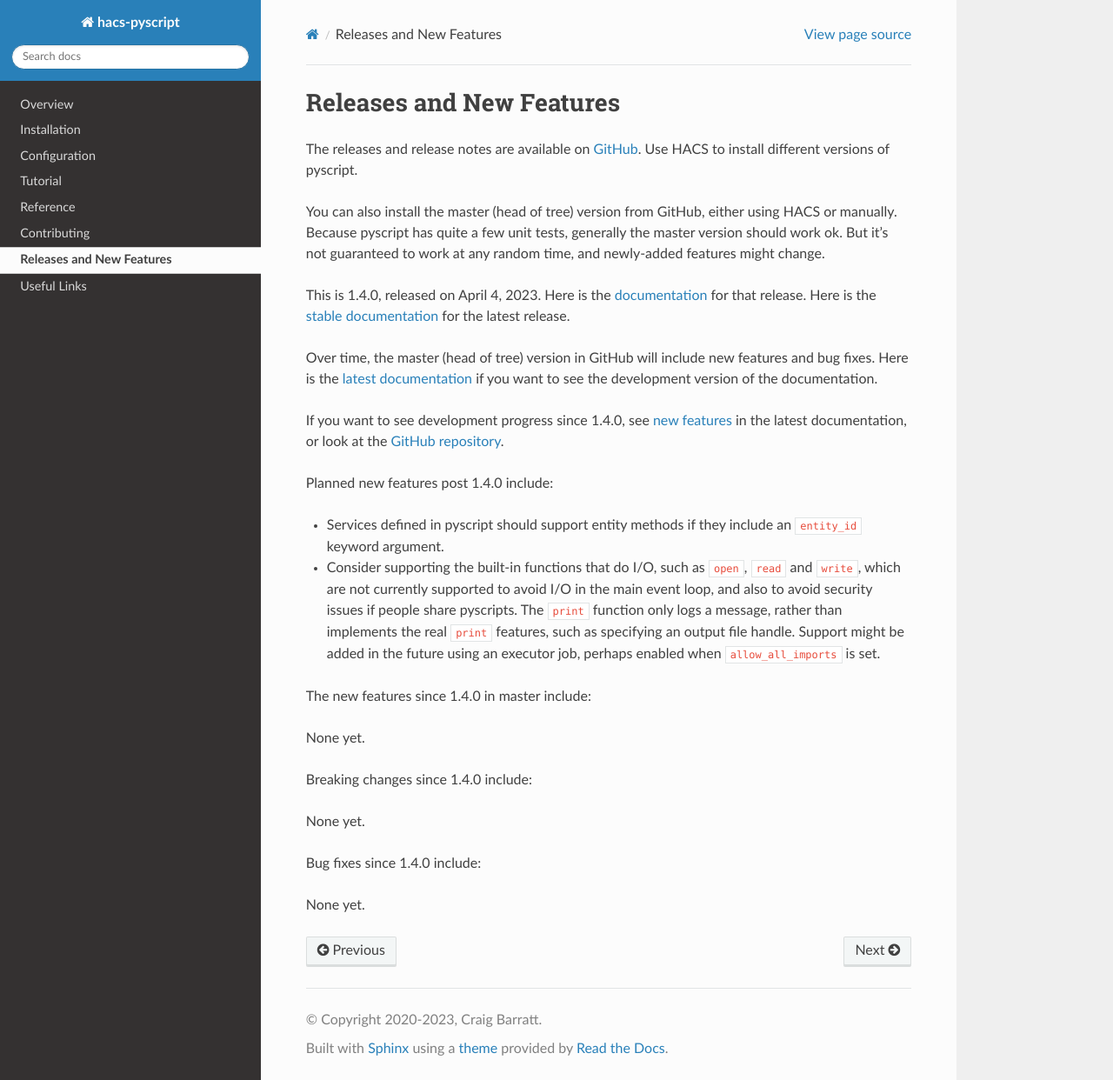
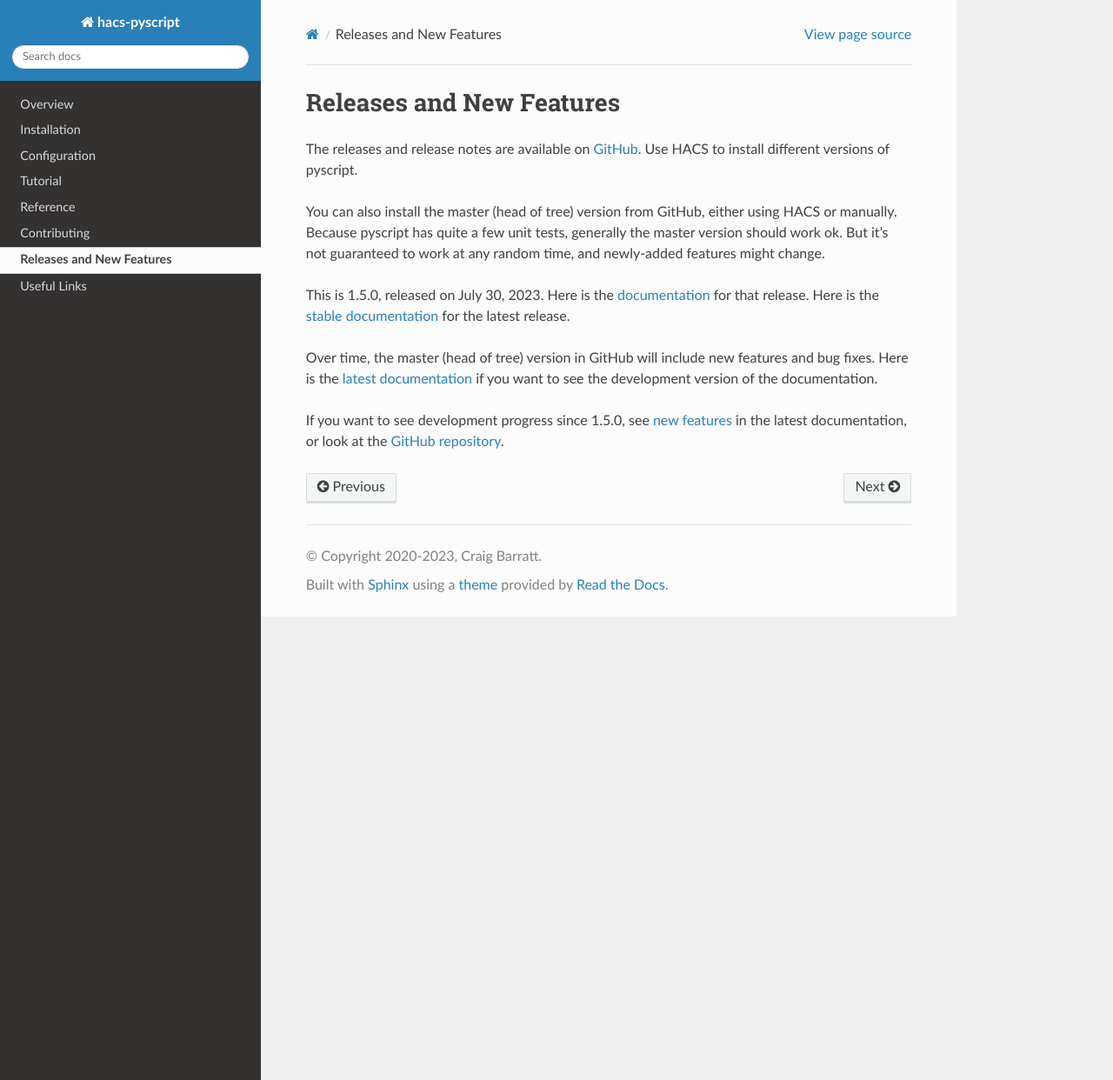
Before and after one commit to custom-components/pyscript, a Sphinx documentation site: the page built from docs/new_features.rst, in a window 1280 px wide and 1242 px high. Shown: the whole window at 87% size. Built offline with Sphinx 7.4.7 and the Read the Docs theme 2.0.0, drawn with Linux system fonts in a browser that asks for light colours.

```diff
--- a/docs/conf.py
+++ b/docs/conf.py
@@ -23,7 +23,7 @@ copyright = '2020-2023, Craig Barratt'
 author = 'Craig Barratt'
 
 # The full version, including alpha/beta/rc tags
-release = '1.4.0'
+release = '1.5.0'
 
 master_doc = 'index'
 
--- a/docs/new_features.rst
+++ b/docs/new_features.rst
@@ -8,8 +8,8 @@ You can also install the master (head of tree) version from GitHub, either using
 Because pyscript has quite a few unit tests, generally the master version should work ok. But it's not
 guaranteed to work at any random time, and newly-added features might change.
 
-This is 1.4.0, released on April 4, 2023.  Here is the `documentation
-<https://hacs-pyscript.readthedocs.io/en/1.4.0>`__ for that release.  Here is the
+This is 1.5.0, released on July 30, 2023.  Here is the `documentation
+<https://hacs-pyscript.readthedocs.io/en/1.5.0>`__ for that release.  Here is the
 `stable documentation <https://hacs-pyscript.readthedocs.io/en/stable>`__ for
 the latest release.
 
@@ -17,27 +17,6 @@ Over time, the master (head of tree) version in GitHub will include new features
 Here is the `latest documentation <https://hacs-pyscript.readthedocs.io/en/latest>`__ if you want
 to see the development version of the documentation.
 
-If you want to see development progress since 1.4.0, see
+If you want to see development progress since 1.5.0, see
 `new features <https://hacs-pyscript.readthedocs.io/en/latest/new_features.html>`__ in the latest
 documentation, or look at the `GitHub repository <https://github.com/custom-components/pyscript>`__.
-
-Planned new features post 1.4.0 include:
-
-- Services defined in pyscript should support entity methods if they include an ``entity_id`` keyword argument.
-- Consider supporting the built-in functions that do I/O, such as ``open``, ``read`` and ``write``, which
-  are not currently supported to avoid I/O in the main event loop, and also to avoid security issues if people
-  share pyscripts. The ``print`` function only logs a message, rather than implements the real ``print`` features,
-  such as specifying an output file handle. Support might be added in the future using an executor job, perhaps
-  enabled when ``allow_all_imports`` is set.
-
-The new features since 1.4.0 in master include:
-
-None yet.
-
-Breaking changes since 1.4.0 include:
-
-None yet.
-
-Bug fixes since 1.4.0 include:
-
-None yet.
```
Also changed, not shown: info.md (+9 -9 lines), 1 other file.
